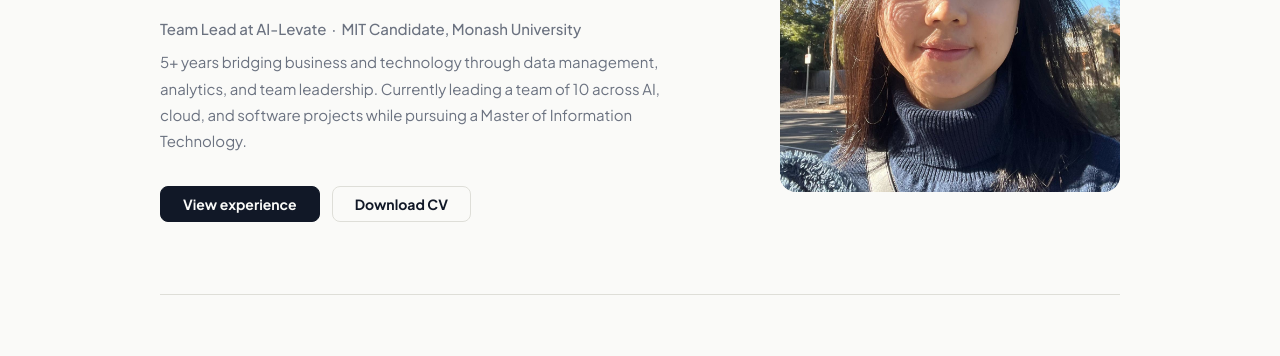
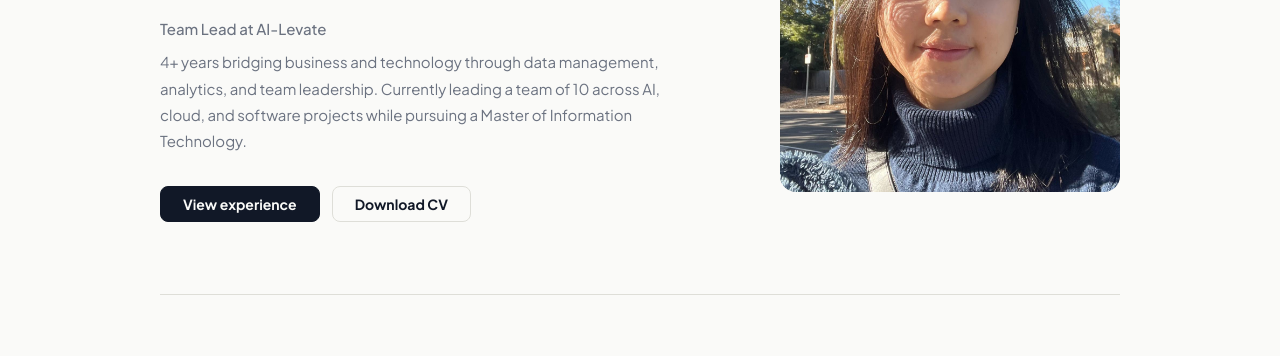
Before and after one commit to tlim-lab/tlim-lab.github.io, a plain HTML site: page Kang/index.html in a window 1280 px wide. Shown: the part 403-759 px from the top of the page. Drawn offline with Linux system fonts and the light colour scheme.

Commit message:
Update index.html

```diff
--- a/Kang/index.html
+++ b/Kang/index.html
@@ -45,9 +45,9 @@
     <div class="hero-content fade-in">
       <p class="hero-eyebrow">Melbourne, Australia · Open to opportunities</p>
       <h1 class="hero-heading">Hi, I'm <em>Talent</em> —<br>Data &amp; IT Professional.</h1>
-      <p class="hero-sub">Team Lead at AI-Levate &nbsp;·&nbsp; MIT Candidate, Monash University</p>
+      <p class="hero-sub">Team Lead at AI-Levate</p>
       <p class="hero-bio">
-        5+ years bridging business and technology through data management, analytics,
+        4+ years bridging business and technology through data management, analytics,
         and team leadership. Currently leading a team of 10 across AI, cloud, and
         software projects while pursuing a Master of Information Technology.
       </p>
```
